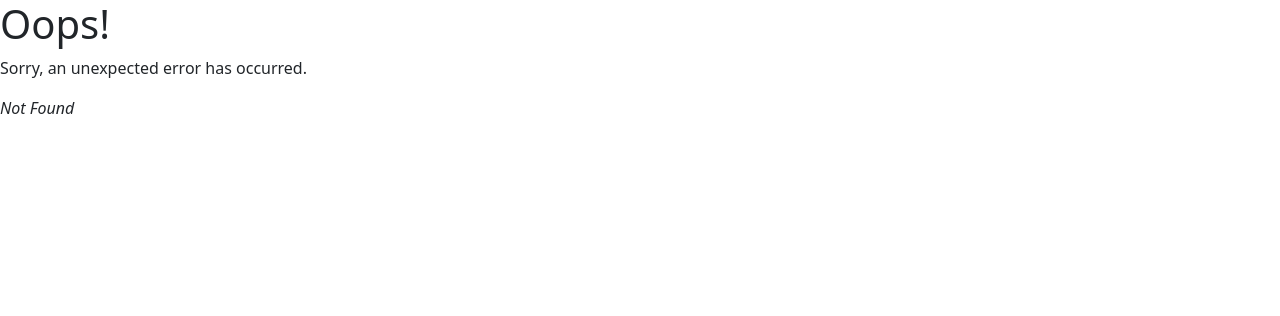
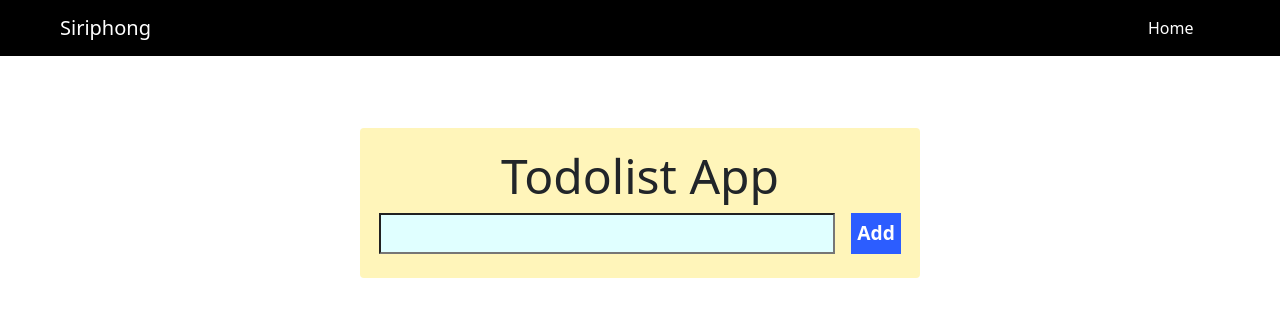
Before and after one commit to Tongsang-creator/portfoilo, a React (Create React App) app: page /ProjectTwo in a window 1280 px wide. Before the commit this address had no page. Shown: the top 316 px of the page. Built offline with nearby package versions, Linux system fonts and the light colour scheme.

Commit message:
Add show list

```diff
--- a/package.json
+++ b/package.json
@@ -9,8 +9,10 @@
     "bootstrap": "^5.2.3",
     "react": "^18.2.0",
     "react-dom": "^18.2.0",
+    "react-icons": "^4.8.0",
     "react-router-dom": "^6.8.1",
     "react-scripts": "5.0.1",
+    "uuid": "^9.0.0",
     "web-vitals": "^2.1.4"
   },
   "scripts": {
--- a/src/Portfolio.js
+++ b/src/Portfolio.js
@@ -1,4 +1,5 @@
 import weather from './images/weather.jpg'
+import soon from './images/soon.jpg'
 function Portfolio(){
     return(
         <section id="portfolio">
@@ -13,6 +14,18 @@ function Portfolio(){
                             <p className="card-text">Web application reports weather of Nongkhai that can use all platform</p>
                             <div className="text-center">
                             <a href={`ProjectOne`}>Link</a>
+                            </div>
+                        </div>
+                    </div>
+                </div>
+                <div className="col-lg-4 mt-4">
+                    <div className="card">
+                    <img src={soon} className="card-top" alt="Carde" />
+                        <div className="card-body">
+                            <h4 className="card-title">Todolist</h4>
+                            <p className="card-text">Web application simple Todolist</p>
+                            <div className="text-center">
+                            <a href={`ProjectTwo`}>Link</a>
                             </div>
                         </div>
                     </div>
--- a/src/index.js
+++ b/src/index.js
@@ -5,7 +5,8 @@ import "bootstrap/dist/css/bootstrap.min.css";
 import "bootstrap/dist/js/bootstrap.bundle.min.js";
 import reportWebVitals from './reportWebVitals';
 import ErrorPage from "./error-page";
-import ProjectOne from "./pages/projectOne/ProjectOne"
+import ProjectOne from "./pages/projectOne/ProjectOne.jsx"
+import ProjectTwo from "./pages/projectTwo/ProjectTwo.jsx"
 import Root from './root'
 import {
   createBrowserRouter,
@@ -22,6 +23,11 @@ const router = createBrowserRouter([
     element: <ProjectOne />,
     errorElement: <ErrorPage />,
   },
+  {
+    path: "ProjectTwo",
+    element: <ProjectTwo />,
+    errorElement: <ErrorPage />,
+  },
 ]);
 const root = ReactDOM.createRoot(document.getElementById('root'));
 root.render(
--- /dev/null
+++ b/src/pages/projectTwo/ProjectTwo.css
@@ -0,0 +1,68 @@
+h1{
+    font-size:  3rem;
+    line-height: 1.2;
+    text-align: center;
+}
+
+.container-projecttwo{
+    background: #fff5ba;
+    padding: 1.2rem;
+    width: 90vw;
+    margin: 8rem auto;
+    max-width: 35rem;
+    border-radius: 0.25rem;
+  }
+
+  .form-control-projecttwo{
+    display: flex;
+    justify-content: center;
+  }
+
+  .text-input-projecttwo{
+    padding: 0.25rem;
+    font-size: 1.2rem;
+    background: lightcyan;
+    flex: 1 0 auto;
+    margin-right: 1rem;
+  }
+
+  .submit-btn-projecttwo{
+    background-color: rgb(44, 93, 255);
+    color: #fff;
+    font-weight: 800;
+    cursor: pointer;
+    border: transparent;
+    font-size: 1.2rem;
+
+  }
+  .list-item-projecttwo{
+    display: flex;
+    align-items: center;
+    justify-content: space-between;
+    margin-top: 0.5rem;
+    padding: 0.25rem 1rem;
+    background-color: #f7f7f7;
+    box-shadow: 0 1px 3px rgba(0, 0, 0, 0.7);
+    border-radius: 0.25rem;
+    font-size: 1.2rem;
+  }
+
+  .alert-projecttwo{
+    margin-bottom: 1.5rem;
+    height: 1.25rem;
+    padding: 0.25rem 1rem;
+    border-radius: 0.25rem;
+  }
+  .alert.error-projecttwo{
+    background: red;
+    color: #fff;
+  }
+  .alert.success-projecttwo{
+    background: greenyellow;
+  }
+
+  .btn-projecttwo{
+    font-size: 1.2rem;
+    margin-left: 0.8rem;
+    cursor: pointer;
+  }
--- /dev/null
+++ b/src/pages/projectTwo/ProjectTwo.jsx
@@ -0,0 +1,61 @@
+import { useState } from 'react';
+import NavbarHome from '../../NavbarHome';
+import List from './showList';
+import './ProjectTwo.css';
+import { v4 as uuidv4 } from 'uuid';
+
+function  ProjectTwo(){
+
+    const [orderToDo,setOrder] = useState("")
+    const [listToDo,setListToDo] = useState([])
+    const submit_data=(e)=>{
+        e.preventDefault()
+        console.log('save data -',orderToDo);
+        const newOrder= {
+            id:uuidv4(),
+            title : orderToDo
+        }
+        setListToDo([...listToDo,newOrder])
+        setOrder('')
+    }
+/*
+    const removeItem=(id)=>{
+        const result = listToDo.filter((item)=>item.id !== id)
+        setListToDo(result)
+       // setAlert({show:true,msg:"ลบข้อมูลเรียบร้อย!",type:"error"})
+    }
+  /*
+    const editItem=(id)=>{
+        setCheckEditItem(true)
+        setEditId(id)
+        const searchItem = listToDo.find((item)=>item.id === id)
+        setOrder(searchItem.title)
+    }
+*/
+        //setAlert({show:true,msg:"บันทึกข้อมูลเรียบร้อย",type:"success"})
+
+    return(
+        <>
+        <NavbarHome />
+        <section className='container-projecttwo'>
+            <h1>Todolist App</h1>
+            <form className='form-group-projecttwo' onSubmit={submit_data}>
+                <div className='form-control-projecttwo'>
+                <input type='text' className='text-input-projecttwo'
+                onChange={(e)=>setOrder(e.target.value)}
+                value = {orderToDo}
+                />
+                <button type='submit' className='submit-btn-projecttwo'>Add</button>
+                </div>
+            </form>
+            <section className='list-container-projecttwo'>
+                {listToDo.map((data,index)=>{
+                  return <List key={index} {...data}/>
+                })}
+            </section>
+        </section>
+        </>
+    )
+}
+
+export default ProjectTwo
--- /dev/null
+++ b/src/pages/projectTwo/showList.jsx
@@ -0,0 +1,22 @@
+import { BiEdit,BiTrash } from 'react-icons/bi';
+
+const showList =({id,title})=>{
+
+
+    return(
+        <div className="list-item-projecttwo">
+            <p className="title">{title}</p>
+            <div className="button-container">
+            <BiEdit   className="btn-projecttwo"/>
+            <BiTrash  className="btn-projecttwo"/>
+            </div>
+        </div>
+    )
+}
+
+export default showList
+
+/*
+<BiEdit  onClick={()=>editItem(id)} className="btn-projecttwo"/>
+            <BiTrash onClick={()=>removeItem(id)} className="btn-projecttwo"/>
+            */
```
Also changed, not shown: src/pages/projectTwo/Alert.jsx (added, +8 -0 lines), src/pages/projectOne/ProjectOne.jsx (renamed from src/pages/projectOne/ProjectOne.js), 1 other file (tests, documents, lock files or other folders).
